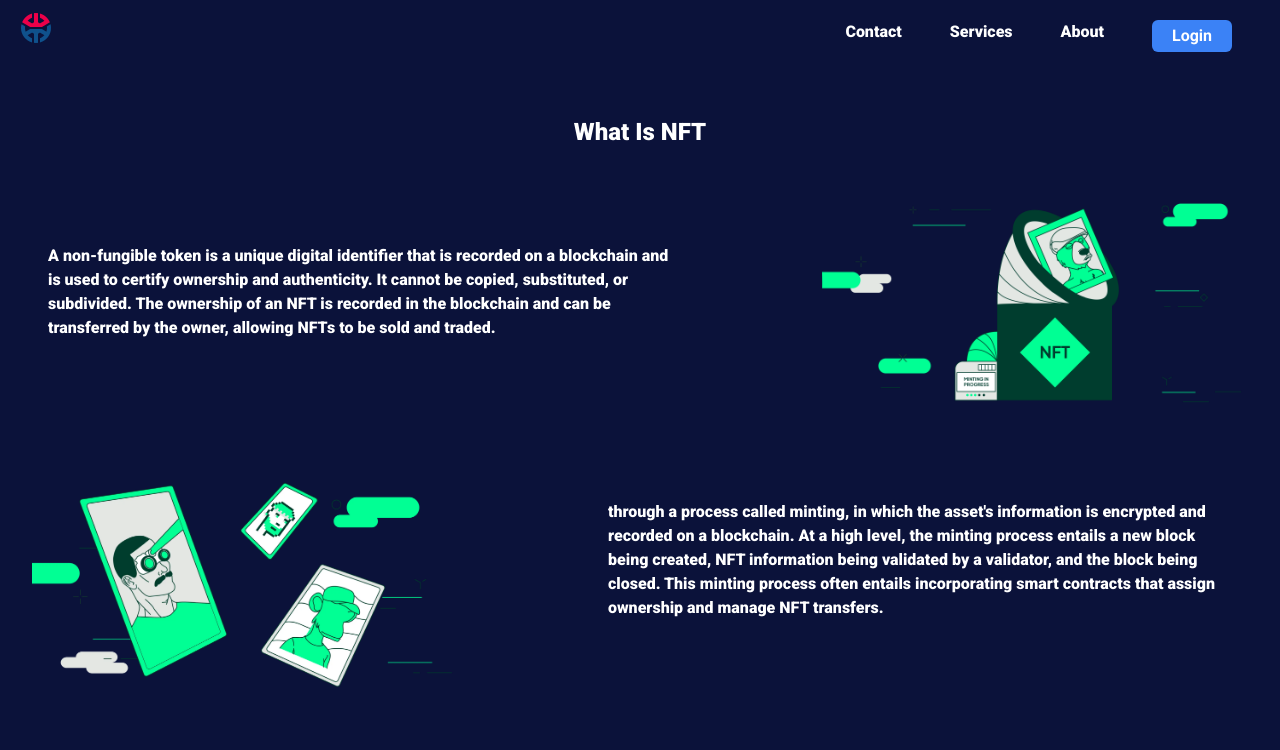
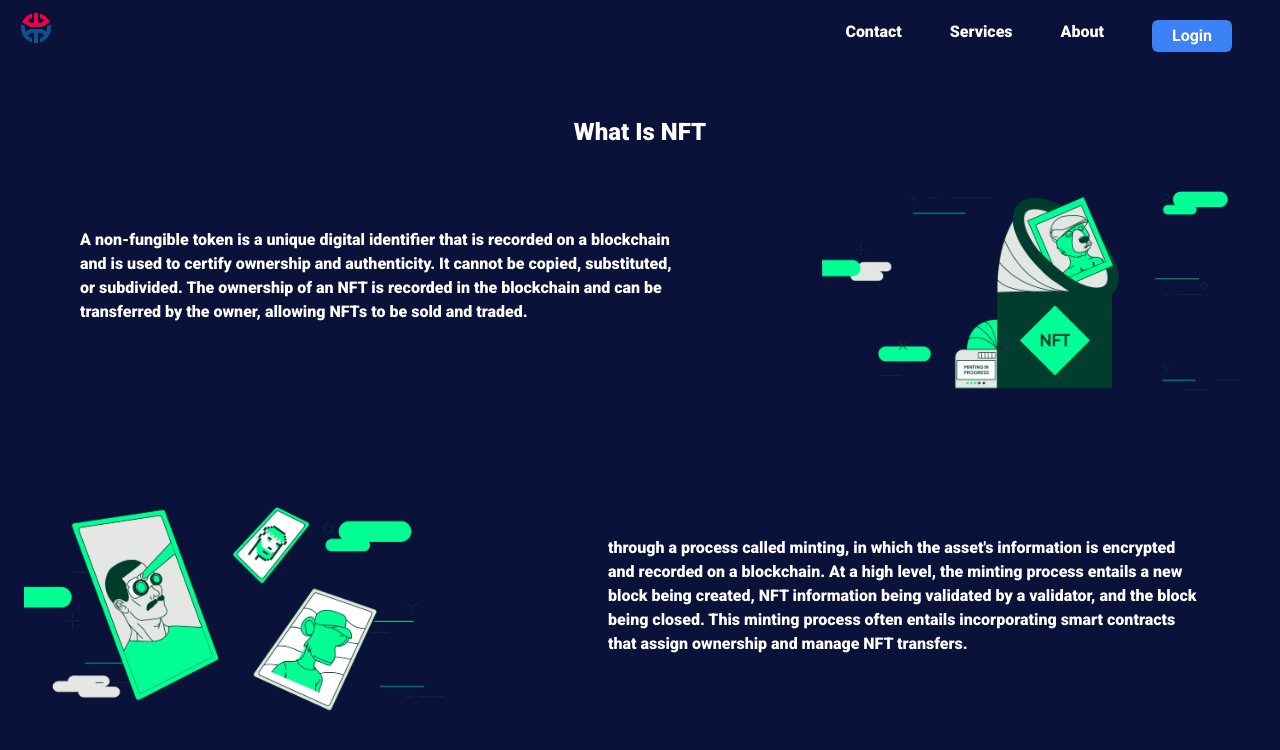
Before and after one commit to Saranraj3/MERN-NFT-Website-Tokify, a React (Vite) app in the folder client/: page / in a window 1280 px wide. Shown: the top 750 px of the page. Built offline with nearby package versions, Linux system fonts and the light colour scheme.

Commit message:
Main Content Page Fully Responsive

```diff
--- a/client/src/Components/MainContent/MainContent.jsx
+++ b/client/src/Components/MainContent/MainContent.jsx
@@ -5,18 +5,18 @@ import NFTTOKEN from '../../Assets/png/Non-Fungible-Tokens.png';
 function MainContent() {
     return (
         <div className='text-white'>
-            <h1 className='mt-[4rem] text-2xl text-center'>What Is NFT </h1>
+            <h1 className='sm:mt-[2rem] md:mt-[4rem] text-2xl text-center'>What Is NFT </h1>
             <div>
-                <p className='mt-[6rem] ml-[3rem] max-w-[39rem]'>A non-fungible token is a unique digital identifier that is recorded on a blockchain and is used to certify ownership and authenticity. It cannot be copied, substituted, or subdivided. The ownership of an NFT is recorded in the blockchain and can be transferred by the owner, allowing NFTs to be sold and traded.</p>
-                <div className='mt-[-10rem] mr-[2rem] justify-end flex'>
-                    <img className='h-[15rem]' src={NFT} alt="" />
+                <p className='sm:m-5 sm:mt-[1rem] sm:max-w-[39rem] md:mt-[5rem] md:max-w-[25rem] lg:max-w-[37rem] xl:ml-[5rem]'>A non-fungible token is a unique digital identifier that is recorded on a blockchain and is used to certify ownership and authenticity. It cannot be copied, substituted, or subdivided. The ownership of an NFT is recorded in the blockchain and can be transferred by the owner, allowing NFTs to be sold and traded.</p>
+                <div className='sm:ml-[0.9rem] md:mt-[-13rem] md:mr-[1rem] lg:mt-[-11rem] lg:mr-[-0.5rem] xl:mr-[2rem] justify-end flex'>
+                    <img className='sm:h-[13rem] md:h-[12rem] lg:h-[14rem] xl:h-[15rem]' src={NFT} alt="" />
                 </div>
             </div>
             <div className='flex justify-end'>
-                <p className='mt-[5rem] mr-[3rem] max-w-[39rem]'> through a process called minting, in which the asset's information is encrypted and recorded on a blockchain. At a high level, the minting process entails a new block being created, NFT information being validated by a validator, and the block being closed. This minting process often entails incorporating smart contracts that assign ownership and manage NFT transfers.</p>
+                <p className='sm:m-5 sm:mt-[1rem] sm:max-w-[39rem] md:mt-[8rem] md:mr-[3rem] md:max-w-[25rem] lg:max-w-[37rem] xl:mr-[5rem] '> through a process called minting, in which the asset's information is encrypted and recorded on a blockchain. At a high level, the minting process entails a new block being created, NFT information being validated by a validator, and the block being closed. This minting process often entails incorporating smart contracts that assign ownership and manage NFT transfers.</p>
             </div>
-            <div className='mt-[-10rem] ml-[2rem]'>
-                <img className='h-[15rem]' src={NFTTOKEN} alt="" />
+            <div className='sm:ml-[0.9rem] md:mt-[-12rem] md:ml-[1rem] xl:ml-[2rem]'>
+                <img className='sm:h-[13rem] md:h-[12rem] lg:ml-[-0.5rem] lg:h-[14rem] xl:h-[15rem] ' src={NFTTOKEN} alt="" />
             </div>
         </div>
     )
```
